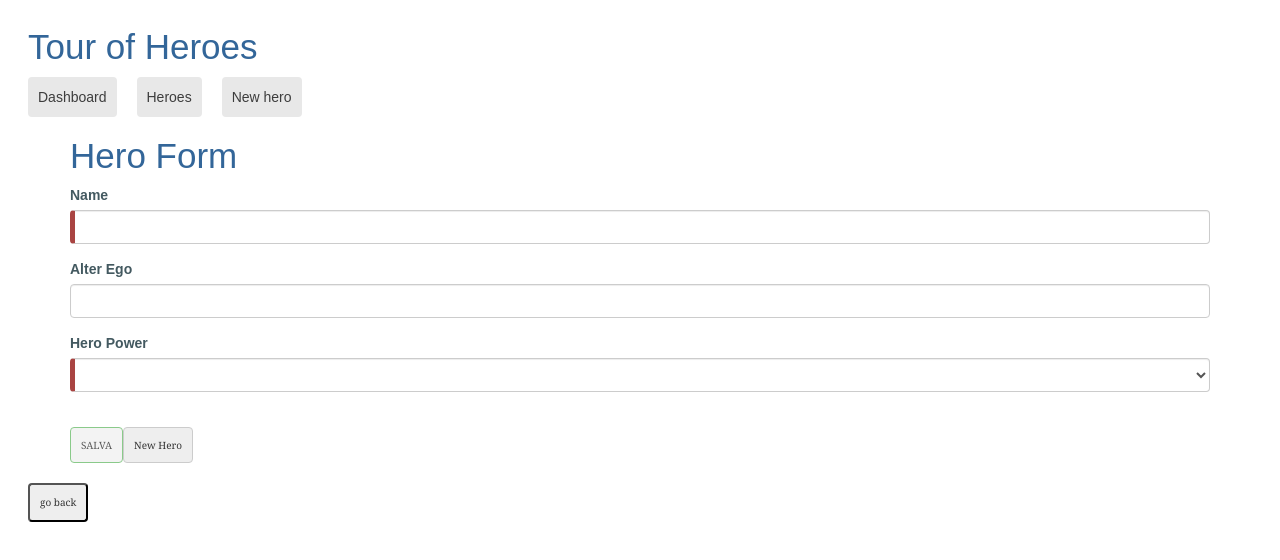
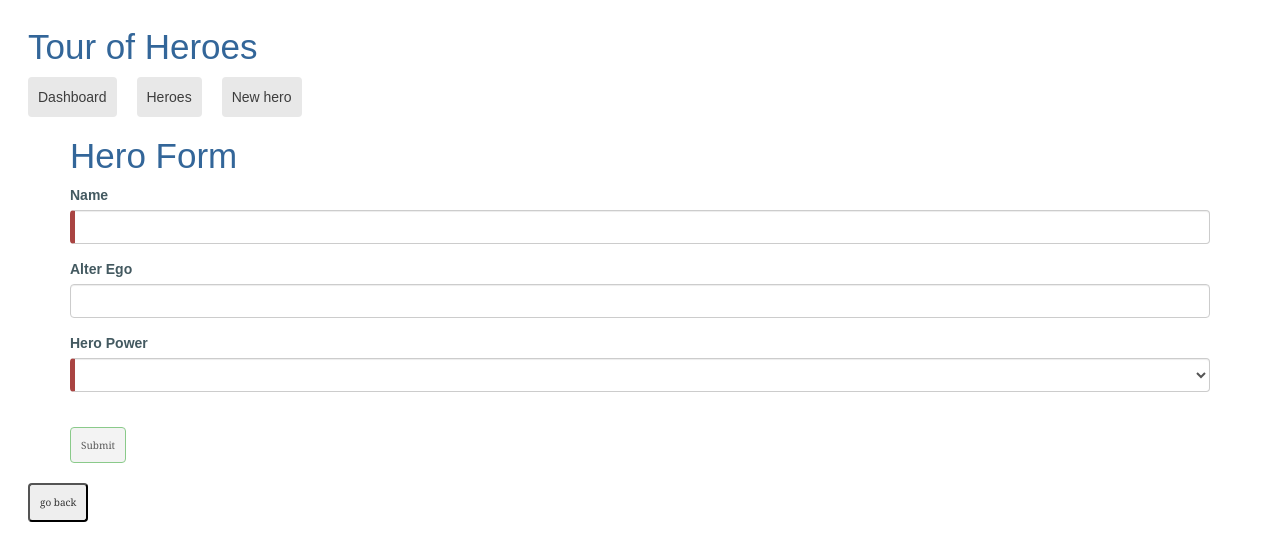
Before and after one commit to MatteoR1994/tourOfHeroes, an Angular app: page /new in a window 1280 px wide. Shown: the top 560 px of the page. Built offline with nearby package versions, Linux system fonts and the light colour scheme.

Commit message:
cambiata logica form

```diff
--- a/src/app/components/hero-detail/hero-detail.component.html
+++ b/src/app/components/hero-detail/hero-detail.component.html
@@ -35,8 +35,7 @@
                     </div>
                 </div>
 
-                <button style="color: black;" type="submit" class="btn btn-success" (click)="save()" [disabled]="!heroForm.form.valid">SALVA</button>
-                <button type="button" class="btn btn-default" (click)="newHero(); heroForm.reset()">New Hero</button>
+                <button style="color: black;" type="submit" class="btn btn-success" (click)="onSubmit()" [disabled]="!heroForm.form.valid">Submit</button>
             </form>
         </div>
 
@@ -56,6 +55,7 @@
             </div>
             <br>
             <button type="button" class="btn btn-primary" (click)="submitted=false">Edit</button>
+            <button type="button" class="btn btn-primary" (click)="save()">SAVE</button>
         </div>
     </div>
 </div>
--- a/src/app/components/hero-detail/hero-detail.component.ts
+++ b/src/app/components/hero-detail/hero-detail.component.ts
@@ -74,8 +74,4 @@ export class HeroDetailComponent implements OnInit {
     // })
   }
 
-  newHero() {
-    this.hero = { id: '42', name: '', power: '' };
-  }
-
 }
```
